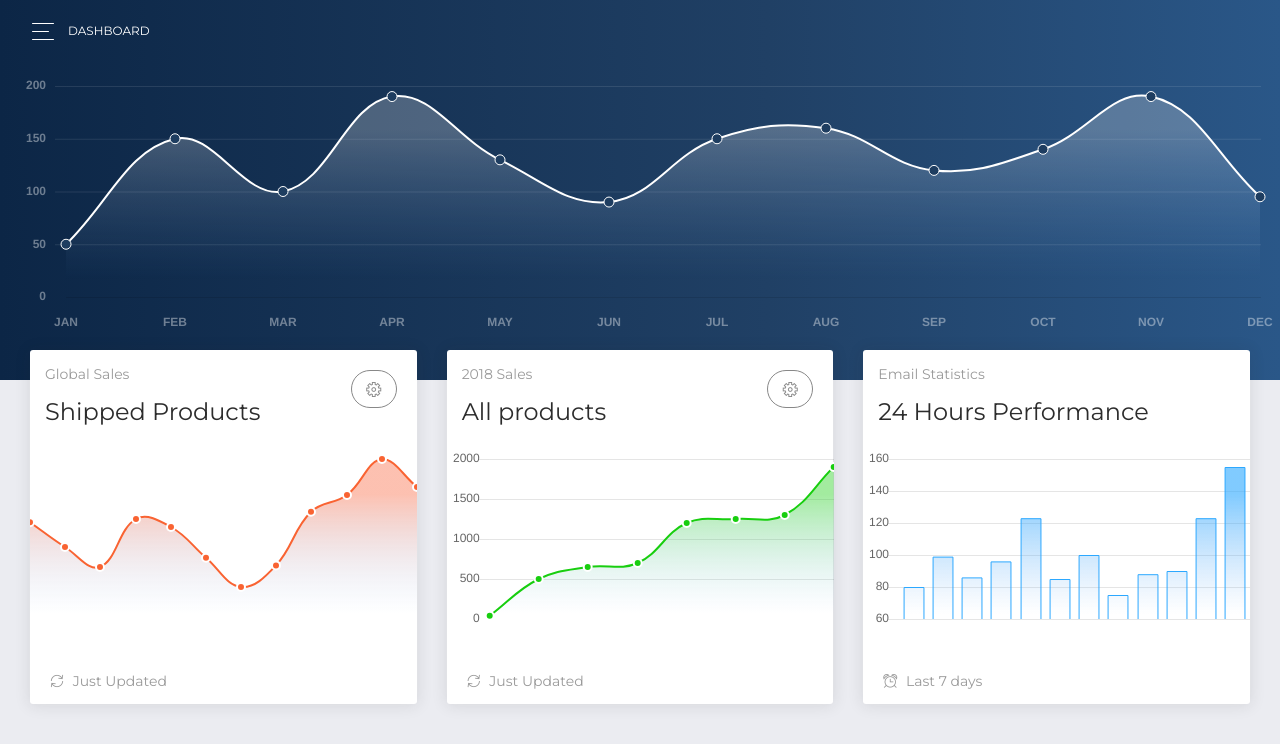
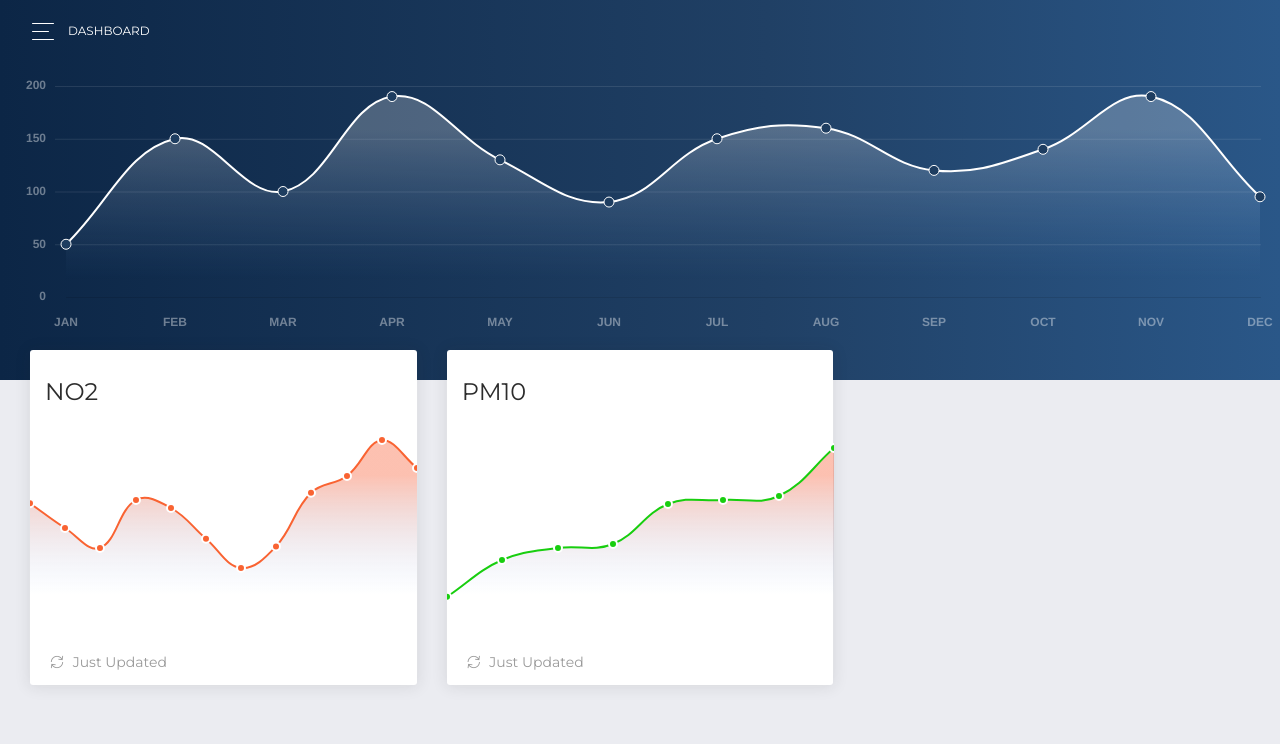
Before and after one commit to gonzalorecio/HackaTown-2018, a website: page Web/examples/dashboard.html in a window 1280 px wide. Drawn offline with Linux system fonts and the light colour scheme; some packages are replaced by stand-ins of ours.

Commit message:
add charts

```diff
--- a/Web/assets/demo/demo.js
+++ b/Web/assets/demo/demo.js
@@ -339,12 +339,12 @@ demo = {
     ctx = document.getElementById('lineChartExampleWithNumbersAndGrid').getContext("2d");
 
     gradientStroke = ctx.createLinearGradient(500, 0, 100, 0);
-    gradientStroke.addColorStop(0, '#18ce0f');
+    gradientStroke.addColorStop(0, '#80b6f4');
     gradientStroke.addColorStop(1, chartColor);
 
     gradientFill = ctx.createLinearGradient(0, 170, 0, 50);
     gradientFill.addColorStop(0, "rgba(128, 182, 244, 0)");
-    gradientFill.addColorStop(1, hexToRGB('#18ce0f', 0.4));
+    gradientFill.addColorStop(1, "rgba(249, 99, 59, 0.40)");
 
     myChart = new Chart(ctx, {
       type: 'line',
@@ -366,7 +366,7 @@ demo = {
           data: [40, 500, 650, 700, 1200, 1250, 1300, 1900]
         }]
       },
-      options: gradientChartOptionsConfigurationWithNumbersAndGrid
+      options: gradientChartOptionsConfiguration
     });
 
     var e = document.getElementById("barChartSimpleGradientsNumbers").getContext("2d");
--- a/Web/examples/dashboard.html
+++ b/Web/examples/dashboard.html
@@ -80,18 +80,9 @@
           <div class="col-lg-4">
             <div class="card card-chart">
               <div class="card-header">
-                <h5 class="card-category">Global Sales</h5>
-                <h4 class="card-title">Shipped Products</h4>
+                <h4 class="card-title">NO2</h4>
                 <div class="dropdown">
-                  <button type="button" class="btn btn-round btn-default dropdown-toggle btn-simple btn-icon no-caret" data-toggle="dropdown">
-                    <i class="now-ui-icons loader_gear"></i>
-                  </button>
-                  <div class="dropdown-menu dropdown-menu-right">
-                    <a class="dropdown-item" href="#">Action</a>
-                    <a class="dropdown-item" href="#">Another action</a>
-                    <a class="dropdown-item" href="#">Something else here</a>
-                    <a class="dropdown-item text-danger" href="#">Remove Data</a>
-                  </div>
+
                 </div>
               </div>
               <div class="card-body">
@@ -109,19 +100,8 @@
           <div class="col-lg-4 col-md-6">
             <div class="card card-chart">
               <div class="card-header">
-                <h5 class="card-category">2018 Sales</h5>
-                <h4 class="card-title">All products</h4>
-                <div class="dropdown">
-                  <button type="button" class="btn btn-round btn-default dropdown-toggle btn-simple btn-icon no-caret" data-toggle="dropdown">
-                    <i class="now-ui-icons loader_gear"></i>
-                  </button>
-                  <div class="dropdown-menu dropdown-menu-right">
-                    <a class="dropdown-item" href="#">Action</a>
-                    <a class="dropdown-item" href="#">Another action</a>
-                    <a class="dropdown-item" href="#">Something else here</a>
-                    <a class="dropdown-item text-danger" href="#">Remove Data</a>
-                  </div>
-                </div>
+                <h4 class="card-title">PM10</h4>
+
               </div>
               <div class="card-body">
                 <div class="chart-area">
@@ -131,24 +111,6 @@
               <div class="card-footer">
                 <div class="stats">
                   <i class="now-ui-icons arrows-1_refresh-69"></i> Just Updated
-                </div>
-              </div>
-            </div>
-          </div>
-          <div class="col-lg-4 col-md-6">
-            <div class="card card-chart">
-              <div class="card-header">
-                <h5 class="card-category">Email Statistics</h5>
-                <h4 class="card-title">24 Hours Performance</h4>
-              </div>
-              <div class="card-body">
-                <div class="chart-area">
-                  <canvas id="barChartSimpleGradientsNumbers"></canvas>
-                </div>
-              </div>
-              <div class="card-footer">
-                <div class="stats">
-                  <i class="now-ui-icons ui-2_time-alarm"></i> Last 7 days
                 </div>
               </div>
             </div>
```
